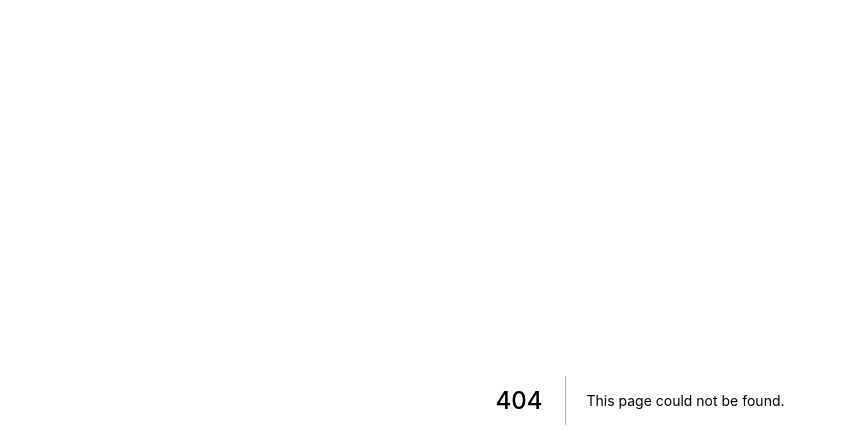
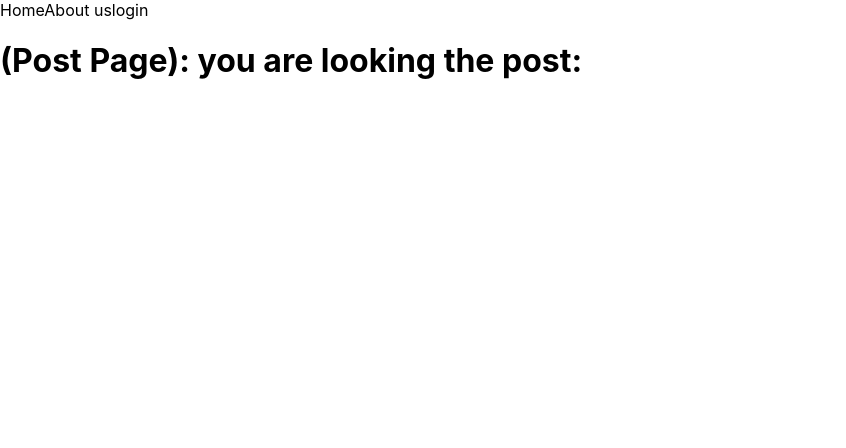
Before and after one commit to fsanchezvilela/next-sandbox, a Next.js app: page /posts in a window 1280 px wide. Before the commit this address had no page. Shown: the top 448 px of the page, without its empty margins (0-846 px from the left). Built offline with nearby package versions, Linux system fonts and the light colour scheme.

Commit message:
feat: add query string in next

```diff
--- a/package.json
+++ b/package.json
@@ -11,6 +11,10 @@
     "axios": "^0.21.1",
     "next": "10.1.3",
     "react": "17.0.2",
-    "react-dom": "17.0.2"
+    "react-dom": "17.0.2",
+    "styled-components": "^5.2.3"
+  },
+  "resolutions": {
+    "styled-components": "^5"
   }
 }
--- a/pages/_app.js
+++ /dev/null
@@ -1,9 +0,0 @@
-import '../styles/globals.css'
-
-function MyApp({ Component, pageProps }) {
-
-  return <Component {...pageProps} />
-
-}
-
-export default MyApp
--- /dev/null
+++ b/src/common/view/containers/header/Header.js
@@ -0,0 +1,29 @@
+import React from 'react'
+import PropTypes from 'prop-types'
+import Link from 'next/link'
+
+const Header = props => {
+    return (
+        <header>
+            <nav>
+                <Link href="/">
+                    Home
+                </Link>
+                <Link href="/about-us">
+                    <a>About us</a>
+                </Link>
+                <Link href="/login">
+                    <a>
+                        login
+                   </a>
+                </Link>
+            </nav>
+        </header>);
+
+}
+
+Header.propTypes = {
+
+}
+
+export default Header;
--- /dev/null
+++ b/src/pages/_app.js
@@ -0,0 +1,13 @@
+import '../common/styles/globals.css';
+import Header from '../common/view/containers/header/header';
+
+function App({ Component, pageProps }) {
+
+  return <>
+    <Header />
+    <Component {...pageProps} />
+    </>
+
+}
+
+export default App;
--- /dev/null
+++ b/src/pages/posts/index.js
@@ -0,0 +1,14 @@
+const PostsContainer = ({query}) => {
+    return (
+        <h1>
+            (Post Page): you are looking the post:{query.id}
+        </h1>
+    )
+}
+
+PostsContainer.getInitialProps =   async ({query}) => {
+    console.log(query)
+    return {query}
+}
+
+export default PostsContainer;
```
Also changed, not shown: pages/index.js (deleted, +0 -19 lines), src/pages/about-us/index.js (added, +16 -0 lines), src/pages/index.js (added, +29 -0 lines), src/pages/login/index.js (added, +16 -0 lines), src/common/styles/globals.css (renamed from styles/globals.css), src/pages/api/hello.js (renamed from pages/api/hello.js), 1 other file (tests, documents, lock files or other folders).
